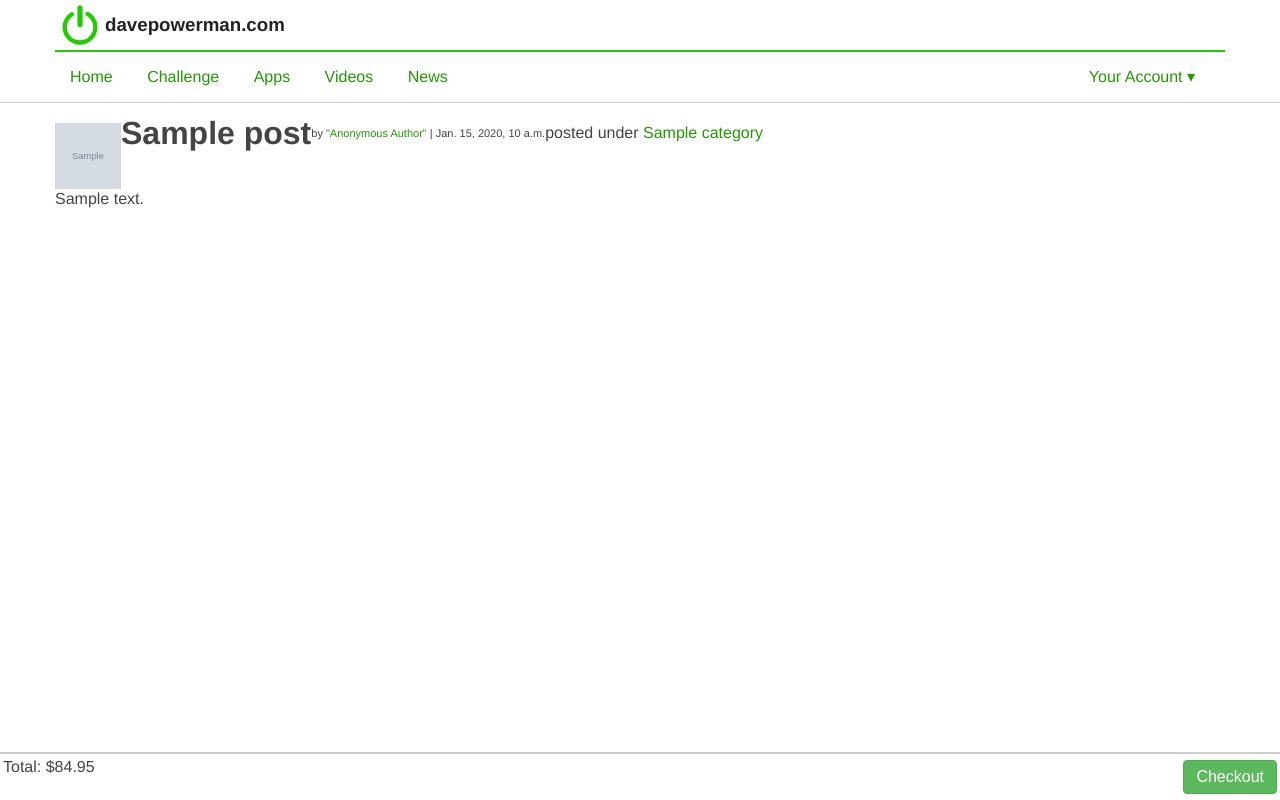
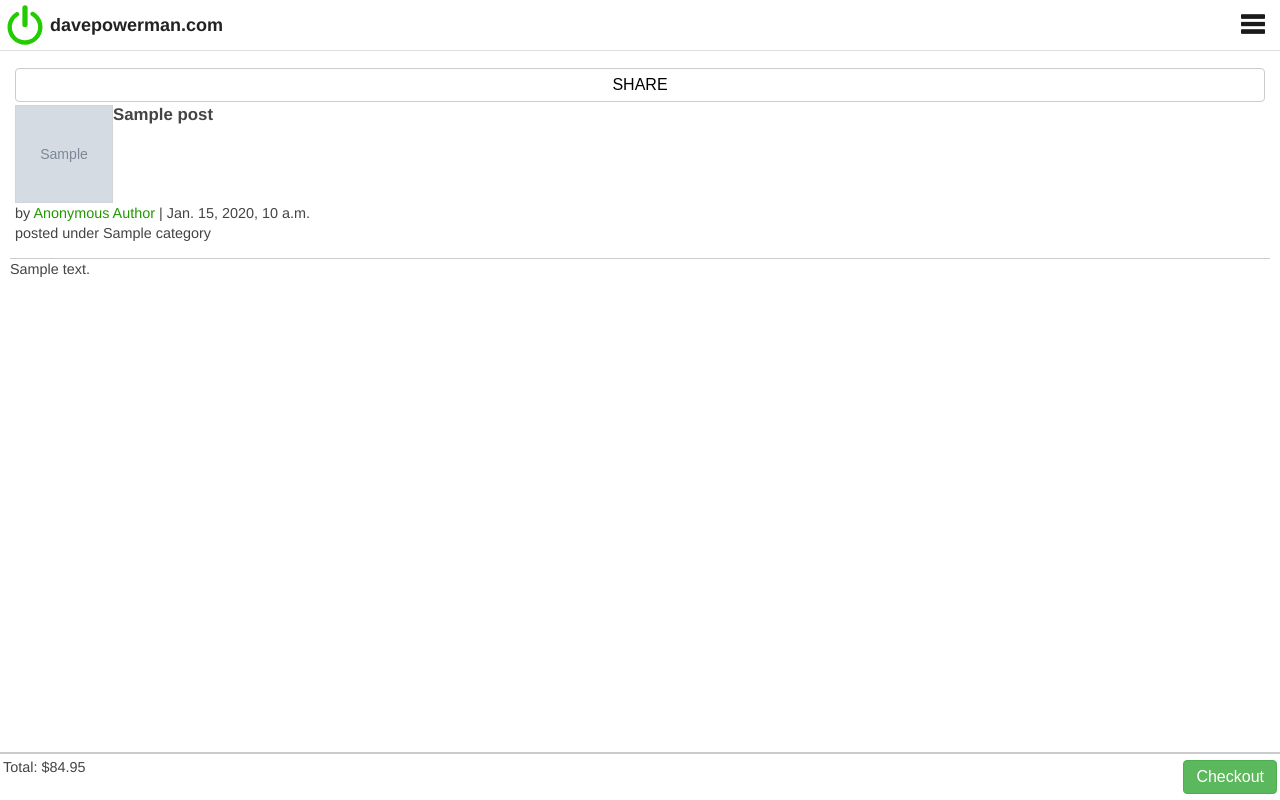
Before and after one commit to davepowerman/davepowerman_django, a Django app: page /blog/1 in a window 1280 px wide. Run offline with Django 3.2, Linux system fonts and the light colour scheme; tables that the repository leaves empty hold one stand-in row (values such as "Sample post"); grey boxes marked "Sample" are stand-in pictures.

Commit message:
enable mobiel mode

```diff
--- a/blog/templates/blog/article.html
+++ b/blog/templates/blog/article.html
@@ -3,14 +3,24 @@
 {% block title %}{{ article.name }}{% endblock %}
 
 {% block content %}
-  <div row>
-    <span class="thumbnail thumbnail-sm">
-        <img src="{{ MEDIA_URL }}{{ article.thumbnail }}" />
-    </span>
-    <h1>{{ article.name }}</h1>
-    <p class="byline">by <a href="#">"Anonymous Author"</a> | {{ article.date }}</p>
-    <p>posted under <a>{{ article.category }}</a></p>
-  </div>
-
-  <p>{{ article.body }}</p>
+  <article col>
+    <header class="blog-header">
+      <div class="share">
+        <button class="btn">SHARE</button>
+      </div>
+      <div row>
+        <div class="thumbnail thumbnail-lg">
+            <img src="{{ MEDIA_URL }}{{ article.thumbnail }}" />
+        </div>
+        <hgroup flex>
+          <h3>{{ article.name }}</h3>
+        </hgroup>
+      </div>
+      <div>
+        <p class="">by <a href="#">Anonymous Author</a> | {{ article.date }}</p>
+        <p>posted under {{ article.category }}</p>
+      </div>
+    </header>
+    <p>{{ article.body }}</p>
+  </article>
 {% endblock %}
--- a/static/css/main.css
+++ b/static/css/main.css
@@ -5,7 +5,7 @@
 }
 
 body{
-  font:normal 1em/20px ubuntu, Helvetica;
+  font:normal 0.9em/20px ubuntu, Helvetica;
   color:#444;
   text-align:left;
 }
@@ -46,7 +46,7 @@ input:not([type=file]){
   border-radius:4px;
   background:#fff;
   display:inline-block;
-  border:1px solid #d4d4d4;
+  border:1px solid #ccc;
   padding:6px 6px;
   font-size:16px;
 }
@@ -62,7 +62,7 @@ input[type="text"]{
 }
 
 canvas{
-  border:1px solid #d4d4d4;
+  border:1px solid #ccc;
   cursor:default;
 }
 
@@ -75,20 +75,18 @@ canvas.loader{
 }
 
 #header-main{
-  width:100%;
   height:50px;
 }
 
 #header-container{
   position:fixed;
   width:100%;
-  top:0px;
+  top:0;
   z-index:200;
 }
 
 #header-main .header-inner{
   margin:0 auto;
-  background:/*#33cc22*/#fff;
   background:rgba(255,255,255,0.90);
   border-bottom:1px solid #ddd;
 }
@@ -111,7 +109,7 @@ canvas.loader{
 #header-logo h3{
   flex:1;
   -webkit-flex:1;
-
+  font-size:18px;
   padding:15px 0;
   color:#222;
 }
@@ -137,7 +135,7 @@ canvas.loader{
   width:100%;
   padding:15px;
   text-align:left;
-  border-bottom:1px solid #d4d4d4;
+  border-bottom:1px solid #ccc;
 }
 
 #nav-main ul li:hover{
@@ -171,7 +169,7 @@ canvas.loader{
 }
 
 #nav-account li.hover{
-  background-color:#d4d4d4;
+  background-color:#ccc;
 }
 
 #main-nav{
@@ -181,15 +179,13 @@ canvas.loader{
 #page-container{
   width:100%;
   margin:0 auto;
-  overflow:hidden;
 }
 
-#page-title{
+/*#page-title{
   padding:10px;
-  color:#000;
   font-size:20px;
   text-align:center;
-  border-bottom:1px solid #d4d4d4;
+  border-bottom:1px solid #ccc;
 }
 
 #page-title .btn{
@@ -212,12 +208,10 @@ canvas.loader{
   right:5px;
   top:3px;
   z-index:2;
-}
+}*/
 
 #content{
-  max-width:100%;
-  padding:0 20px;
-  margin:0 auto;
+  padding:0 10px;
 }
 
 #footer-main{
@@ -233,6 +227,13 @@ canvas.loader{
   border-top:2px solid #ccc;
 
 }
+
+.blog-header{
+  padding:15px 5px;
+  border-bottom:1px solid #ccc;
+}
+
+.blog-header h3 {}
 
 .shade{
   position:fixed;
@@ -321,7 +322,6 @@ canvas.loader{
   position:absolute;
   right:0;
   bottom:0;
-  line-height:20px;
   padding:6px 10px 14px 10px;
   background:#290;
   z-index:4;
@@ -335,7 +335,7 @@ canvas.loader{
 }
 
 #content .scroll-vertical{
-
+  padding:0;
 }
 
 .list-ui{
@@ -394,7 +394,7 @@ canvas.loader{
 }
 
 aside.blog-filter{
-  border:1px solid #d4d4d4;
+  border:1px solid #ccc;
   border-radius:4px;
 }
 
@@ -404,7 +404,7 @@ aside.blog-filter h3{
 }
 
 aside.blog-filter .category{
-  border-top:1px solid #d4d4d4;
+  border-top:1px solid #ccc;
   padding:15px;
 }
 
@@ -422,10 +422,9 @@ aside.blog-filter .category{
 .btn{
   padding:8px 12px;
   margin:3px 0px;
-  border:1px solid #d4d4d4;
+  border:1px solid #ccc;
   border-radius:4px;
   background:#fff;
-  color:#444;
   width:100%;
   text-decoration:none;
   text-align:center;
@@ -440,13 +439,11 @@ aside.blog-filter .category{
 .btn:hover{
   text-decoration:none;
   background:#e8e8e8;
-  color:#444;
 }
 
 .btn-primary{
   background:#fff;
-  border:1px solid #d4d4d4;
-  color:#444;
+  border:1px solid #ccc;
 }
 
 .btn-primary:hover{
@@ -464,7 +461,6 @@ aside.blog-filter .category{
 .btn-success:hover{
   background:#47a447;
   border:1px solid #398439;
-  color:#fff;
 }
 
 .btn-error{
@@ -476,7 +472,6 @@ aside.blog-filter .category{
 .btn-error:hover{
   background:#d2322d;
   border:1px solid #ac2925;
-  color:#fff;
 }
 
 .btn-warning{
@@ -488,7 +483,6 @@ aside.blog-filter .category{
 .btn-warning:hover{
   background:#ed9c28;
   border:1px solid #d58512;
-  color:#fff;
 }
 
 .form-item{
@@ -558,12 +552,9 @@ aside.blog-filter .category{
 }
 
 .thumbnail{
-  cursor:poiner;
   border:1px solid #d4d4d4;
-  border-radius:0px;
   display:inline-block;
-  transition: all 0.2s;
-  box-shadow:0px 0px 1px 1px rgba(30,150,255,0);
+  transition: 0.2s;
 }
 
 .thumbnail:hover{
--- a/static/css/responsive.css
+++ b/static/css/responsive.css
@@ -18,7 +18,7 @@
 }
 
 /* Full desktop styles:1200px + */
-@media screen and (min-width:1000px){
+@media screen and (min-width:10000px){
   body{
     font-size:1em;
   }
--- a/static/js/swipe.js
+++ b/static/js/swipe.js
@@ -24,38 +24,41 @@ var MobileSwipe = function(){
       $target.on('touchstart mousedown',function(e){
         touchDown = true;
 
-        alert('total number of touchers is ',e.touches.length);
-        if(e.touches.length > 0){
-          var touch = e.touches[0];
-          event.start.x = parseInt(touch.clientX);
-          event.start.y = parseInt(touch.clientY);
+        //alert('total number of touchers is ');
+        //if(e.touches.length > 0){
+          //var touch = e.touches[0];
+          event.start.x = /*parseInt(touch.clientX)*/e.clientX;
+          event.start.y = /*parseInt(touch.clientY)*/e.clientY;
           event.startLeft = $target.scrollLeft();
           //e.preventDefault();
-        }
+        //}
       });
 
-      $target.on('touchend up',function(e){
+      $target.on('touchend mouseup',function(e){
         touchDown = false;
-        if(e.touches.length > 0){
-          var touch = e.touches[0];
-          event.end.x = parseInt(touch.clientX);
-          event.end.y = parseInt(touch.clientY);
+        //if(e.touches.length > 0){
+          //var touch = e.touches[0];
+          event.end.x = /*parseInt(touch.clientX)*/e.clientX;
+          event.end.y = /*parseInt(touch.clientY)*/e.clientY;
           if(event.start.x>event.end.x) event.direction = 'right';
           else event.direction = 'left';
           if(Math.abs(event.start.y-event.end.y)<35 && Math.abs(event.start.x-event.end.x)>=50){
             callback(event);
           }
           //e.preventDefault();
-        }
+        //}
       });
 
       $target.on('touchmove mousemove',function(e){
-        if(touchDown && e.touches.length){
-          var touch = e.touches[0];
-          var x = parseInt(touch.clientX),
-            y = parseInt(touch.clientY);
+        if(touchDown /*&& (e.touches.length)*/){
+          //var touch = e.touches[0];
+          var x = /*parseInt(touch.clientX)*/e.clientX,
+            y = /*parseInt(touch.clientY)*/e.clientY;
           event.velocity = x - event.start.x;
           $target.scrollLeft(event.startLeft - event.velocity);
+          if(Math.abs(event.start.y-y)<35 && Math.abs(event.start.x-x)>=50){
+            //callback(event);
+          }
         }
         //e.preventDefault();
       });
@@ -81,15 +84,16 @@ var MobileSwipe = function(){
           destination;
 
 
-        if(e.direction=='left') {
-          if(currentItem!=0) currentItem -= 1;
+        if(e.direction=='left'){
+          //if(currentItem!=0) currentItem--;
           destination = children.outerWidth(true)*currentItem;
-          console.log(currentItem);
-        } else {
-          if(currentItem!=children.size()-1) currentItem +=1;
+        } else if(e.direction=='right'){
+          if(currentItem!=children.size()-1) currentItem++;
           destination = children.outerWidth(true)*currentItem;
-          console.log(currentItem);
+
         }
+
+        console.log(currentItem,e.direction);
 
         $nav.animate({scrollLeft:destination},600,'easeOutQuart',function(){
           console.log('animation complete');
--- a/templates/base.html
+++ b/templates/base.html
@@ -69,7 +69,7 @@
                 {% include 'search_form.html' with placeholder="Search for topics and projects" %}
               </form>
             </li>
-            <a href="#"><li>List in order</li></a>
+            <a href="#"><li>Sign In</li></a>
             <a href="#"><li>Favorite topics</li></a>
             <li><h3>Topics</h3></li>
             {% for category in CATEGORIES %}
```
Also changed, not shown: staticpages/templates/staticpages/index.html (+20 -5 lines), staticpages/views.py (+3 -14 lines), 7 other files.
